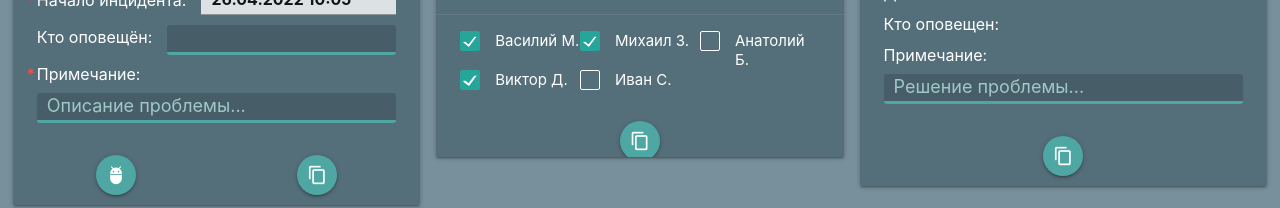
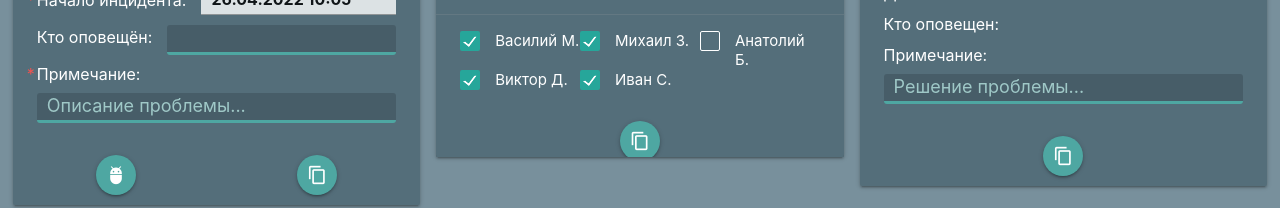
Before and after one commit to webdirection-dev/templater-1, a React (Create React App) app: page / in a window 1280 px wide. Shown: the part 477-685 px from the top of the page. Built offline with nearby package versions, Linux system fonts and the light colour scheme.

Commit message:
2.0.5
Супрун false --> true

```diff
--- a/src/static/data/dataNotify.js
+++ b/src/static/data/dataNotify.js
@@ -3,7 +3,7 @@ export const staffPerson = [
     { name: 'zalygin', fullName: 'Михаил З.', userName: '@mishanyazal', selected: true, },
     { name: 'balamutin', fullName: 'Анатолий Б.', userName: '@dezm0d', selected: false, },
     { name: 'davtyan', fullName: 'Виктор Д.', userName: '@crpt_davtyan', selected: true, },
-    { name: 'suprun', fullName: 'Иван С.', userName: '@lacronn', selected: false, },
+    { name: 'suprun', fullName: 'Иван С.', userName: '@lacronn', selected: true, },
 ]
 
 export const dataNotify = {
```
